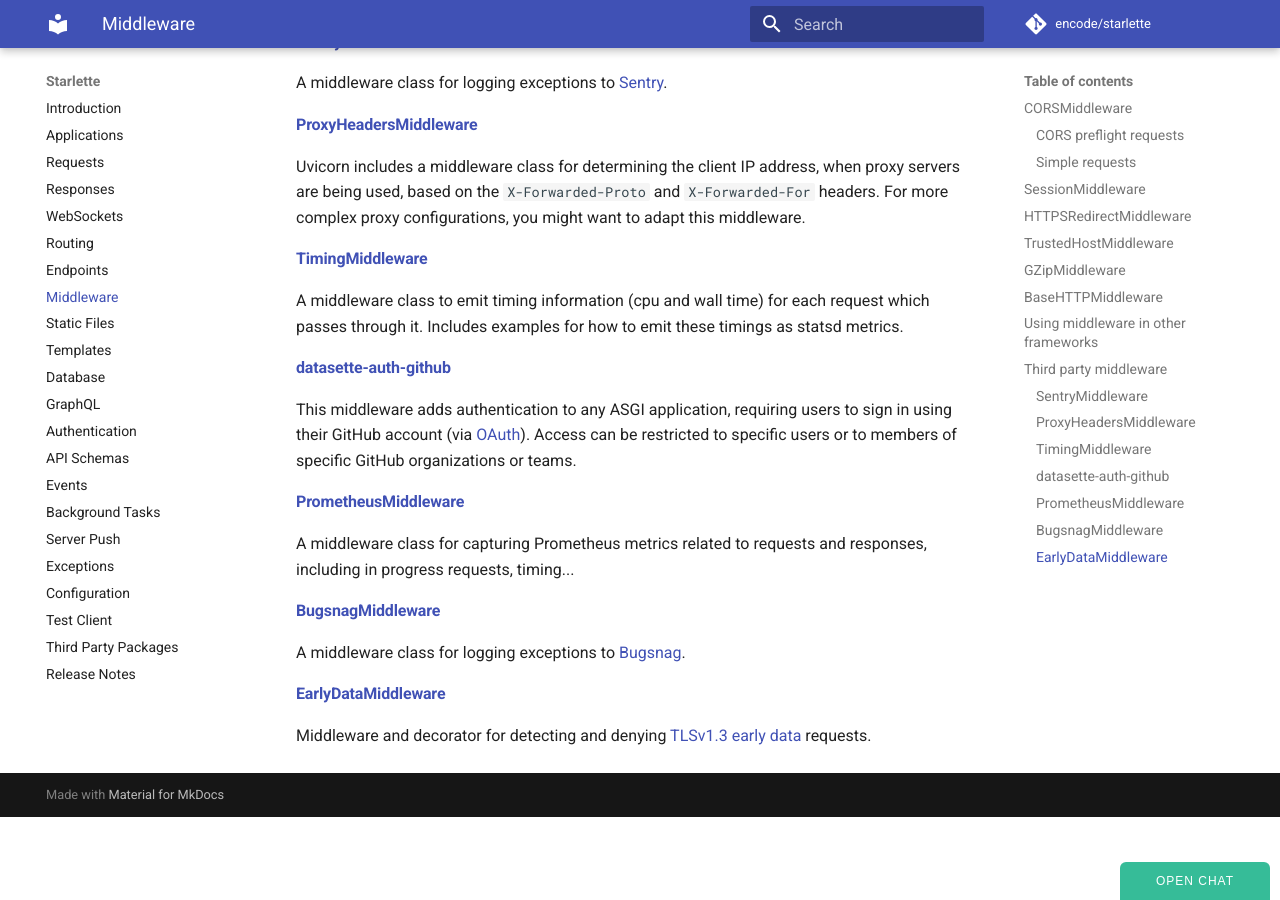
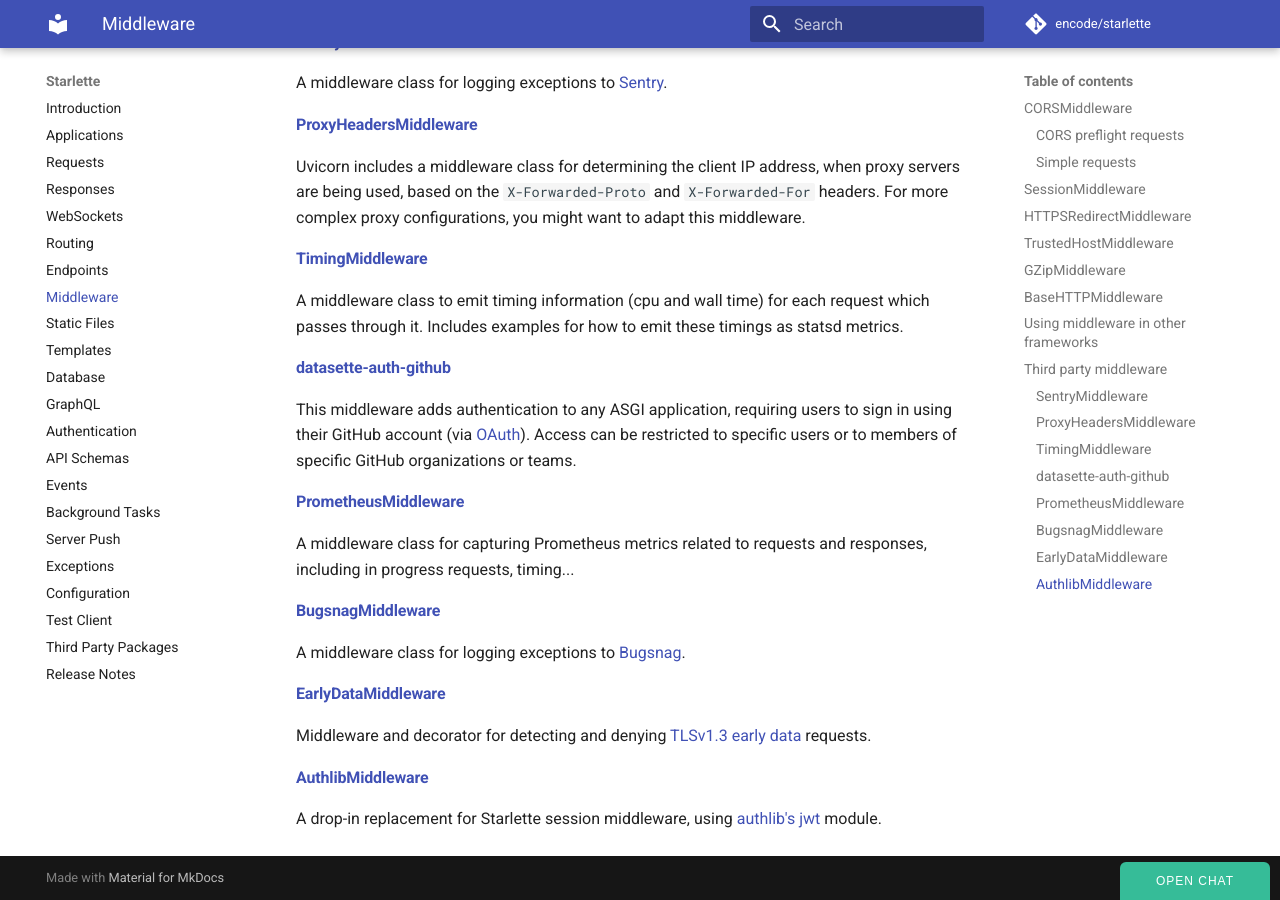
Before and after one commit to hidraco/starlette, an MkDocs documentation site: the page built from docs/middleware.md, in a window 1280 px wide and 900 px high, scrolled down 5889 px. Built offline with MkDocs 1.6.1 and Material for MkDocs 9.7.7, drawn with Linux system fonts in a browser that asks for light colours; comment, search, counter and statistics services are not loaded.

Commit message:
adding authlib middleware (#841)

```diff
--- a/docs/middleware.md
+++ b/docs/middleware.md
@@ -273,3 +273,8 @@ A middleware class for logging exceptions to [Bugsnag](https://www.bugsnag.com/)
 #### [EarlyDataMiddleware](https://github.com/HarrySky/starlette-early-data)
 
 Middleware and decorator for detecting and denying [TLSv1.3 early data](https://tools.ietf.org/html/rfc8470) requests.
+
+#### [AuthlibMiddleware](https://github.com/aogier/starlette-authlib)
+
+A drop-in replacement for Starlette session middleware, using [authlib's jwt](https://docs.authlib.org/en/latest/jose/jwt.html)
+module.
```
